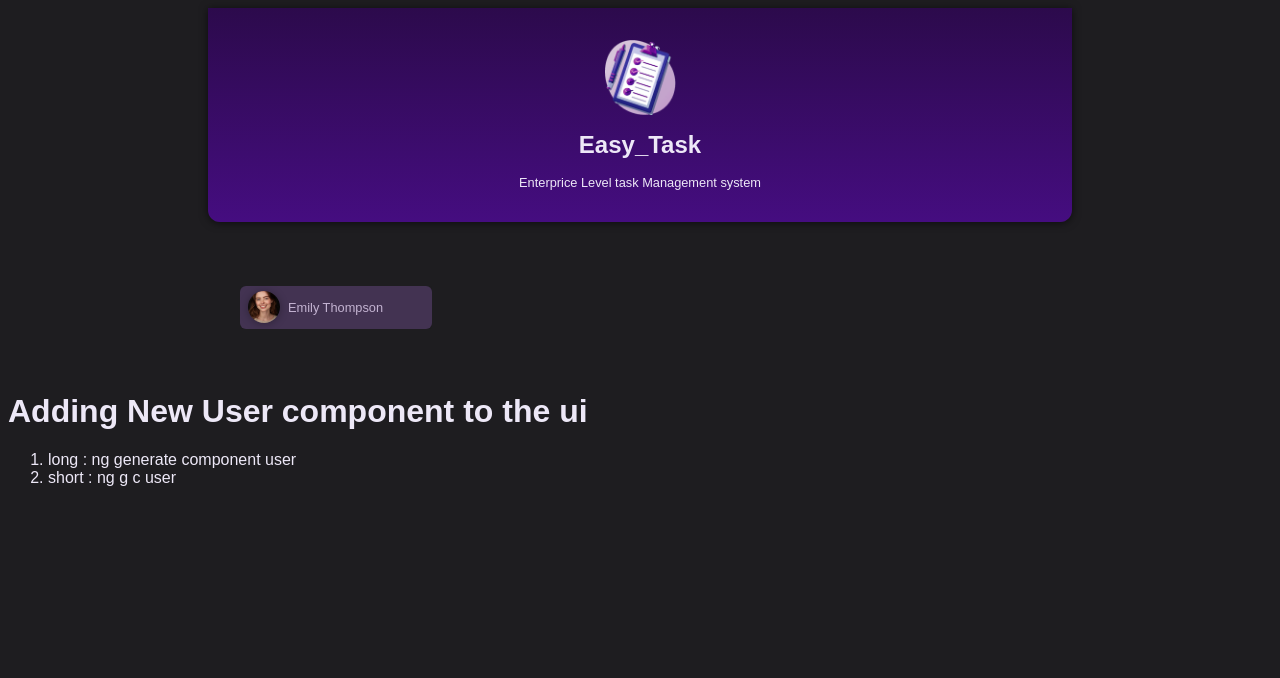
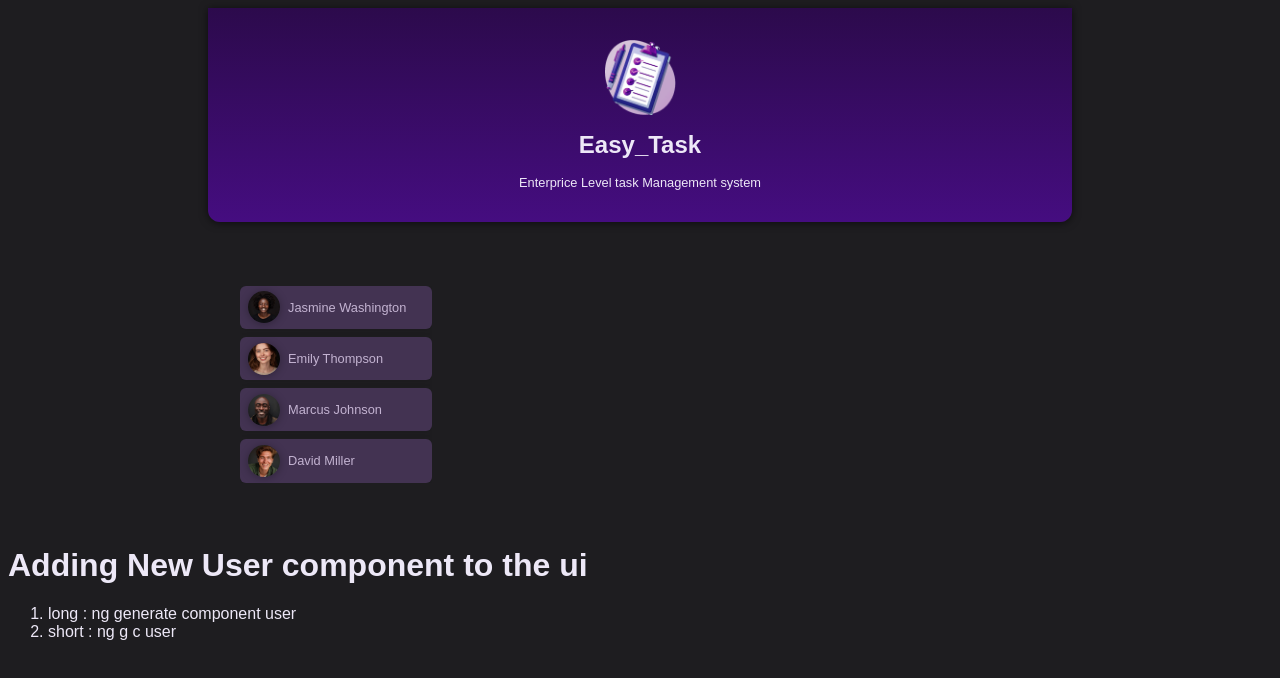
Before and after one commit to MSaqib123/first-angular-project, an Angular app: page / in a window 1280 px wide. Shown: the top 678 px of the page. Built offline with nearby package versions, Linux system fonts and the light colour scheme.

Commit message:
21. We Need More Flexible Components!
22. Defining Component Inputs

--- Passing paremter for user component ---
or passsing the  paremters in componenten

```diff
--- a/src/app/app.component.html
+++ b/src/app/app.component.html
@@ -9,7 +9,16 @@
 <main>
   <ul id="users">
     <li>
-      <app-user/>
+      <app-user [avator]="users[0].avatar" [name]="users[0].name"/>
+    </li>
+    <li>
+      <app-user [avator]="users[1].avatar" [name]="users[1].name"/>
+    </li>
+    <li>
+      <app-user [avator]="users[2].avatar" [name]="users[2].name"/>
+    </li>
+    <li>
+      <app-user [avator]="users[3].avatar" [name]="users[3].name"/>
     </li>
   </ul>
 </main>
--- a/src/app/app.component.ts
+++ b/src/app/app.component.ts
@@ -2,6 +2,7 @@ import { Component } from '@angular/core';
 import { RouterOutlet } from '@angular/router';
 import { HeaderComponent } from './header/header.component';
 import { UserComponent } from './user/user.component';
+import { DUMMY_USERS } from './dummy-users';
 
 @Component({
   selector: 'app-root',
@@ -11,4 +12,6 @@ import { UserComponent } from './user/user.component';
 })
 export class AppComponent {
   title = 'Analyzing-The-Project-Structure';
+
+  users = DUMMY_USERS;
 }
--- a/src/app/user/user.component.html
+++ b/src/app/user/user.component.html
@@ -2,10 +2,10 @@
     <!-- ======= Event Binding ========= -->
     <button (click)="ChangeUser()">
         <!--_______ 2. Properity Bindding ______-->
-        <img [src]="imagepath()" [alt]="selectedUser().name" width="100">
+        <img [src]="ImagePath" [alt]="name" width="100">
 
         <!--_______ 1. string interpolation (one-way data binding technique) ______-->
-        <span>{{selectedUser().name}}</span>
+        <span>{{name}}</span>
     </button>
 
 </div>
--- a/src/app/user/user.component.ts
+++ b/src/app/user/user.component.ts
@@ -1,6 +1,7 @@
 import { Component, computed } from '@angular/core';
 import {DUMMY_USERS} from '../dummy-users';
 import { signal } from '@angular/core';
+import { Input } from '@angular/core';
 
 
 
@@ -16,64 +17,21 @@ const randomIndex = Math.floor(Math.random() * DUMMY_USERS.length)
 })
 
 export class UserComponent {
-  // selectedUser = DUMMY_USERS[randomIndex];//[0];
+  // =================
+  // NOTE
+  /* passing Values  from Parent (app) to chil(user) compoennts  ||  like passing parameter to function kinds*/
+  // =================
+  // param 1
+  @Input() avator! : string;
+  // param 1
+  @Input() name! : string;
 
-  // get ImagePath(){
-  //   return "assets/users/" + this.selectedUser.avatar;
-  // };
+   selectedUser = DUMMY_USERS[randomIndex];//[0];
 
-  //======= Event Binding =========
-  // ChangeUser(){
-  //   //========== 1. rendom console change =======
-  //   // const randomIndex = Math.floor(Math.random() * DUMMY_USERS.length)
-  //   // console.log("ok",randomIndex)
+    get ImagePath(){
+      return "assets/users/" + this.avator;
+    };
 
-  //   //========== 2. State change ========
-  //   const randomIndex = Math.floor(Math.random() * DUMMY_USERS.length)
-  //   this.selectedUser = DUMMY_USERS[randomIndex]
-  // }
-
-    //  name = "SAQIB"
-    //   changeName() {
-    //     const randomIndex = Math.floor(Math.random() * DUMMY_USERS.length)
-    //     this.name = 'Ahamd Ali : ' + randomIndex;
-    //   }
-
-    //================== zone.js ===================
-    /*
-      NOTE
-      1. What is zone.js?
-      zone.js is a library that Angular uses to detect and track asynchronous operations like:
-      setTimeout
-      Promise
-      addEventListener
-      XHR / fetch calls
-      Angular uses zone.js to automatically trigger change detection and update the UI.
-
-      Example:
-      When click is called the   zone.js tell to  anguler this is click event and do some changing
-
-      NOTE
-          Does zone.js Update the UI Itself? ❌
-          No!
-          zone.js never updates the UI directly.
-          Its only job is to notify Angular whenever an asynchronous task or event happens.
-          After that, Angular itself runs change detection and updates the UI.
-
-      NOTE
-      2.  Signals
-      same as  zone.js  but its performance is batter then   zone.js
-      */
-
-
-      selectedUser = signal(DUMMY_USERS[randomIndex]);
-      imagepath = computed(()=>"assets/users/" + this.selectedUser().avatar);
-      // get ImagePath(){
-      //   return "assets/users/" + this.selectedUser.avatar;
-      // };
-     ChangeUser(){
-      const randomIndex = Math.floor(Math.random() * DUMMY_USERS.length)
-      this.selectedUser.set(DUMMY_USERS[randomIndex]);
-    }
+    ChangeUser(){}
 
 }
```
